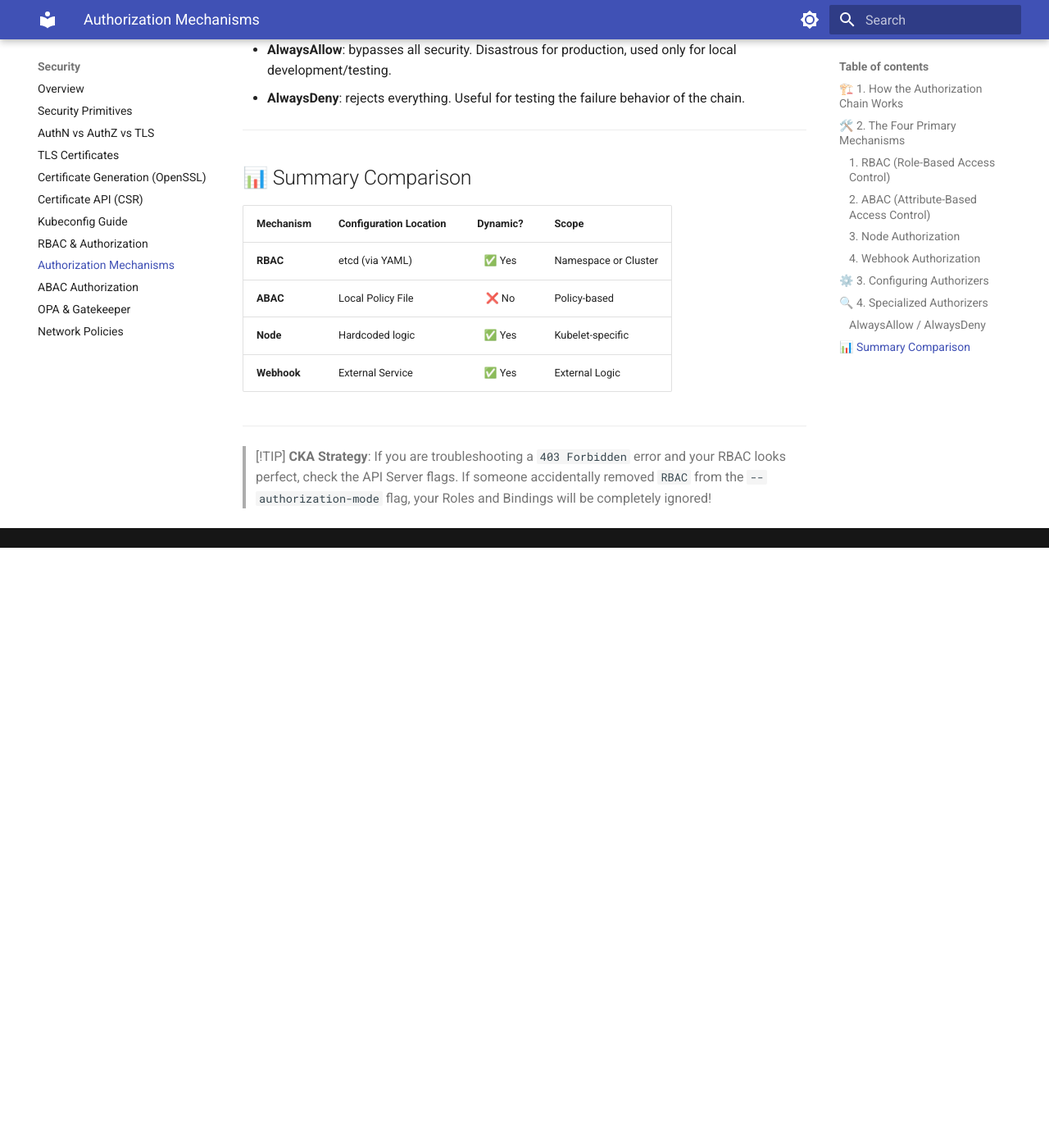
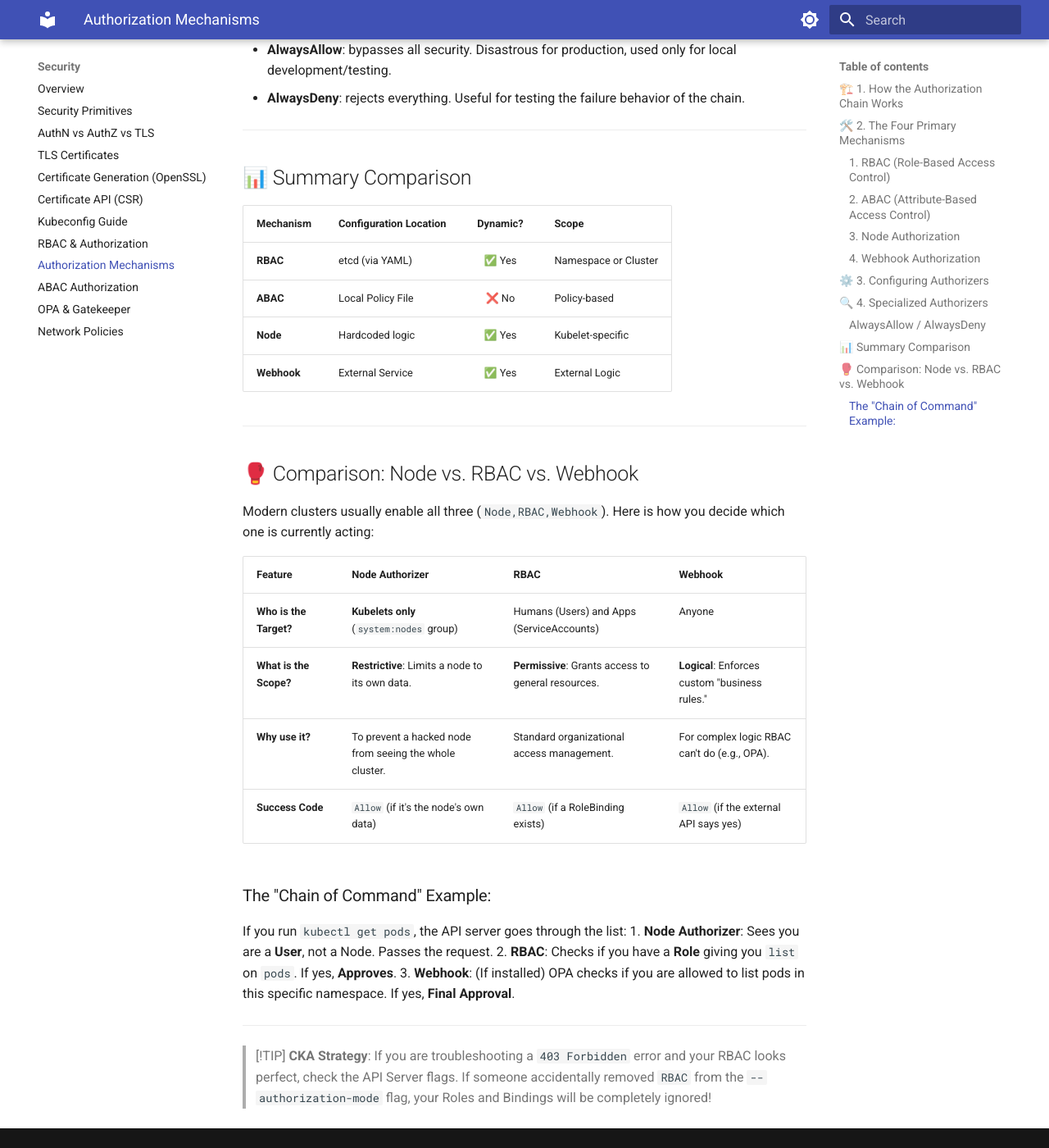
Before and after one commit to kvcenation5/cka-study-guide, an MkDocs documentation site: the page built from docs/security/authorization-mechanisms.md, in a window 1280 px wide and 1400 px high, scrolled down 1676 px. Shown: the whole window at 82% size. Built offline with MkDocs 1.6.1 and Material for MkDocs 9.7.7, drawn with Linux system fonts in a browser that asks for light colours; before the commit the page ends 2344 px from its top, so only the background shows below that.

Commit message:
Add Node vs RBAC vs Webhook comparison section

```diff
--- a/docs/security/authorization-mechanisms.md
+++ b/docs/security/authorization-mechanisms.md
@@ -71,5 +71,24 @@ The list of active authorization mechanisms is defined by the `--authorization-m
 
 ---
 
+## 🥊 Comparison: Node vs. RBAC vs. Webhook
+
+Modern clusters usually enable all three (`Node,RBAC,Webhook`). Here is how you decide which one is currently acting:
+
+| Feature | Node Authorizer | RBAC | Webhook |
+| :--- | :--- | :--- | :--- |
+| **Who is the Target?** | **Kubelets only** (`system:nodes` group) | Humans (Users) and Apps (ServiceAccounts) | Anyone |
+| **What is the Scope?** | **Restrictive**: Limits a node to its own data. | **Permissive**: Grants access to general resources. | **Logical**: Enforces custom "business rules." |
+| **Why use it?** | To prevent a hacked node from seeing the whole cluster. | Standard organizational access management. | For complex logic RBAC can't do (e.g., OPA). |
+| **Success Code** | `Allow` (if it's the node's own data) | `Allow` (if a RoleBinding exists) | `Allow` (if the external API says yes) |
+
+### The "Chain of Command" Example:
+If you run `kubectl get pods`, the API server goes through the list:
+1.  **Node Authorizer**: Sees you are a **User**, not a Node. Passes the request.
+2.  **RBAC**: Checks if you have a **Role** giving you `list` on `pods`. If yes, **Approves**.
+3.  **Webhook**: (If installed) OPA checks if you are allowed to list pods in this specific namespace. If yes, **Final Approval**.
+
+---
+
 > [!TIP]
 > **CKA Strategy**: If you are troubleshooting a `403 Forbidden` error and your RBAC looks perfect, check the API Server flags. If someone accidentally removed `RBAC` from the `--authorization-mode` flag, your Roles and Bindings will be completely ignored!
```
